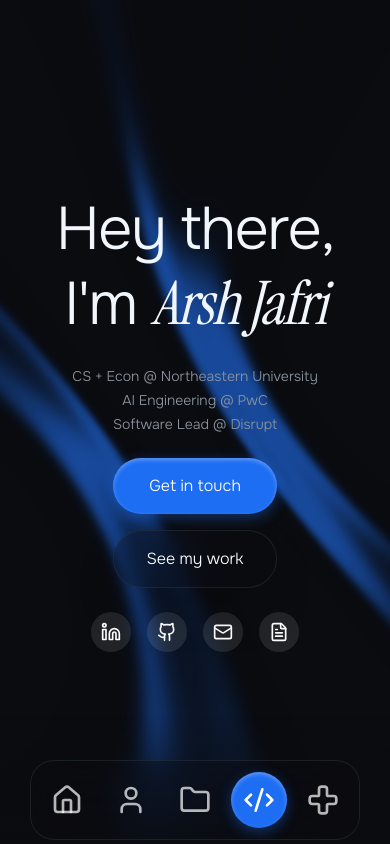
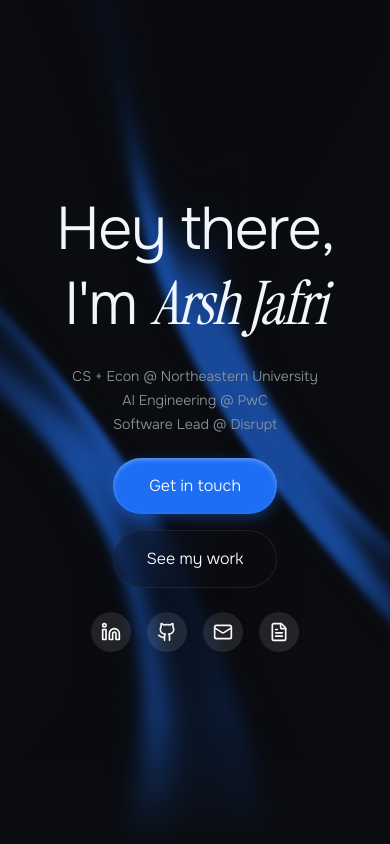
Before and after one commit to Arsh-Jafri/portfolio-v2, a Next.js app: page / in a window 390 px wide. Shown: the top 844 px of the page. Built offline with nearby package versions, Linux system fonts and the light colour scheme; no server answers.

Commit message:
Updated dock animations on mobile

```diff
--- a/components/FloatingDock.tsx
+++ b/components/FloatingDock.tsx
@@ -101,14 +101,15 @@
 
   const hideOnMobileHero = isMobile && activeSection === 'hero' && !isFooterVisible
 
+  const translateYClass =
+    isFooterVisible || hideOnMobileHero ? "translate-y-[200px]" : "translate-y-0"
+
   return (
     <div
       className={cn(
         "fixed bottom-1 sm:bottom-8 left-1/2 transform -translate-x-1/2 z-50 pointer-events-none transition-transform duration-300 ease-in-out",
-        isFooterVisible ? "translate-y-[200px] pointer-events-none" : "translate-y-0",
-        hideOnMobileHero
-          ? "opacity-0 translate-y-4 pointer-events-none"
-          : "opacity-100 translate-y-0"
+        translateYClass,
+        hideOnMobileHero ? "opacity-0 pointer-events-none" : "opacity-100"
       )}
     >
       <Dock
--- a/components/ui/dock.tsx
+++ b/components/ui/dock.tsx
@@ -129,6 +129,11 @@
   const padding = Math.max(6, size * 0.2)
   const defaultMouseX = useMotionValue(Infinity)
 
+  const isFinePointer =
+    typeof window !== "undefined" &&
+    window.matchMedia &&
+    window.matchMedia("(pointer: fine)").matches
+
   const distanceCalc = useTransform(mouseX ?? defaultMouseX, (val: number) => {
     const bounds = ref.current?.getBoundingClientRect() ?? { x: 0, width: 0 }
     return val - bounds.x - bounds.width / 2
@@ -148,11 +153,13 @@
     damping: 12,
   })
 
+  const tapAnimation = isFinePointer ? undefined : { scale: 1.18 }
+
   return (
     <motion.div
       ref={ref}
       style={{ width: scaleSize, height: scaleSize, padding }}
-      whileTap={{ scale: 1.08 }}
+      whileTap={tapAnimation}
       className={cn(
         "flex aspect-square cursor-pointer items-center justify-center rounded-full transition-all",
         isActive ? "bg-accent pill-button" : "bg-transparent hover:bg-white/10",
```
